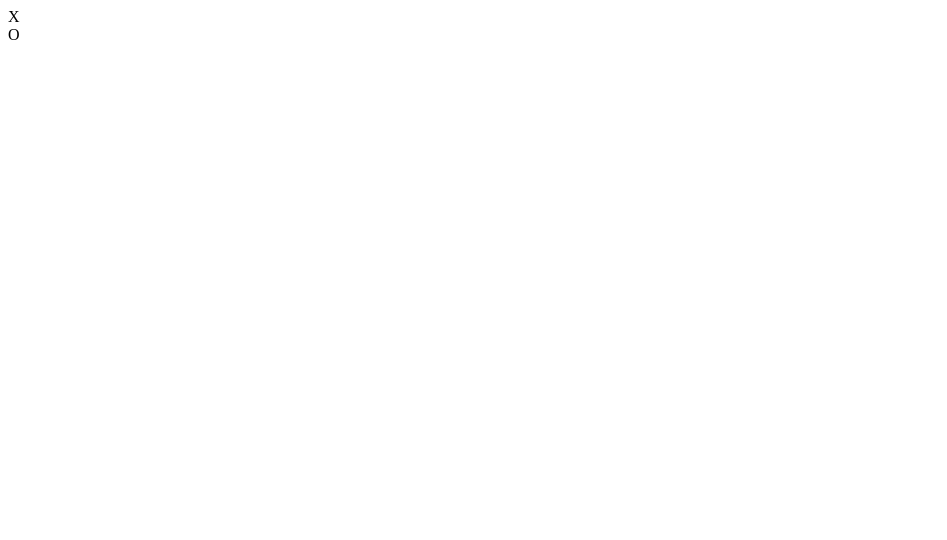
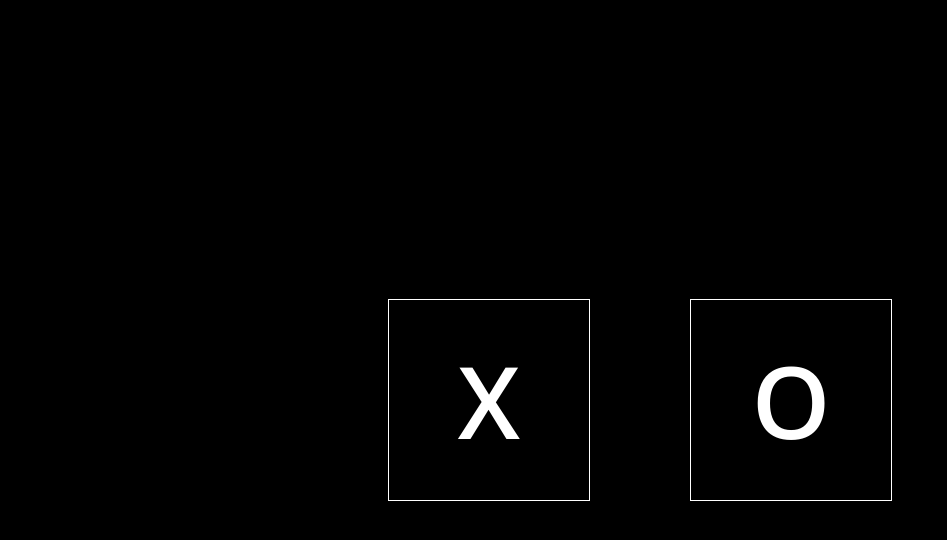
Before and after one commit to marrahenzo/tic-tac-toe, a plain HTML site: page index.html in a window 1280 px wide. Shown: the whole page, without its empty margins (0-947 px from the left). Drawn offline with nearby package versions, Linux system fonts and the light colour scheme; a web font is replaced by a local one.

Commit message:
Add styles for player choice menu

```diff
--- a/style.css
+++ b/style.css
@@ -1,3 +1,63 @@
+body {
+  margin: 0;
+}
+
+#player-choice {
+  display: grid;
+  grid-template-columns: 1fr 1fr;
+  align-content: center;
+  justify-content: center;
+  position: fixed;
+  height: 100vh;
+  width: 100vw;
+  background-color: black;
+  gap: 100px;
+}
+
+.btn-choice {
+  text-align: center;
+  color: white;
+  border: 1px solid white;
+  width: 200px;
+  height: 200px;
+  justify-self: center;
+  display: flex;
+  align-items: center;
+  justify-content: center;
+  font-family: "Open Sans", sans-serif;
+  font-weight: bold;
+  font-size: 100px;
+  transition: all 0.2s;
+  user-select: none;
+  -moz-user-select: none;
+  -khtml-user-select: none;
+  -webkit-user-select: none;
+  -o-user-select: none;
+}
+
+.btn-choice:hover {
+  background-color: white;
+  color: black;
+}
+
+#X {
+  justify-self: end;
+}
+
+#O {
+  justify-self: start;
+}
+
+#game-board.disabled {
+  pointer-events: none;
+  user-select: none;
+  -moz-user-select: none;
+  -khtml-user-select: none;
+  -webkit-user-select: none;
+  -o-user-select: none;
+  opacity: 0;
+}
+
 #game-board {
   display: grid;
   grid-template-rows: repeat(3, 200px);
```
